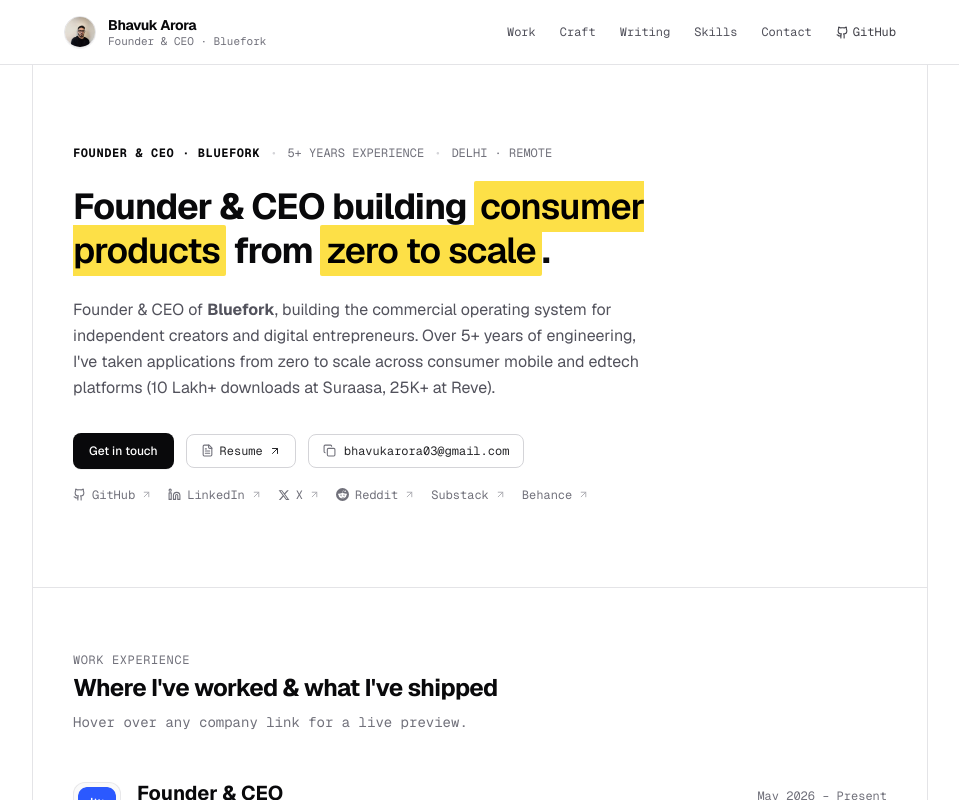
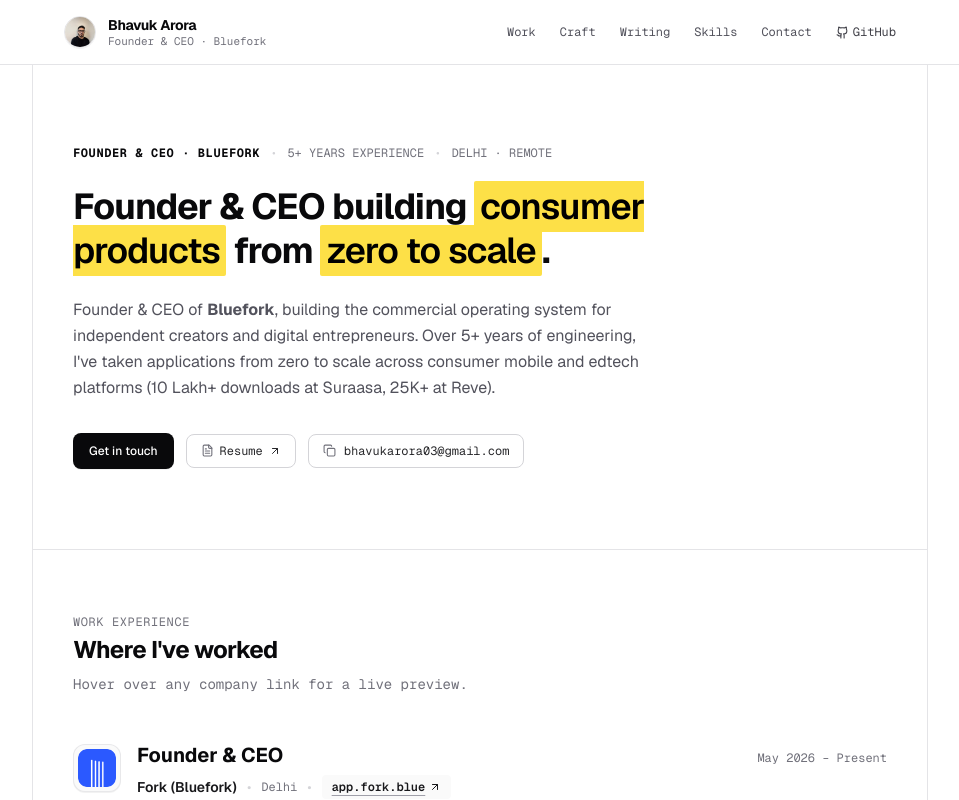
Before and after one commit to bhavukar/bhavuk.website, a Next.js app: page / in a window 1280 px wide. Shown: the top 800 px of the page, without its empty margins (160-1119 px from the left). Built offline with nearby package versions, Linux system fonts and the light colour scheme.

Commit message:
style: clean hero actions to resume and email, remove socials from hero (retained at bottom), simplify experience heading to 'Where I\'ve worked'

```diff
--- a/app/page.tsx
+++ b/app/page.tsx
@@ -427,8 +427,7 @@ export default function Home() {
             </p>
 
             {/* Quick Actions */}
-            <div className="space-y-3 pt-2">
-              <div className="flex flex-wrap items-center gap-2 sm:gap-3">
+            <div className="flex flex-wrap items-center gap-2 sm:gap-3 pt-2">
               <a
                 href="#contact"
                 className="bg-zinc-950 hover:bg-zinc-800 text-white font-medium text-xs px-3.5 sm:px-4 py-2 sm:py-2.5 rounded-lg shadow-2xs transition-all hover:translate-y-[-1px] shrink-0"
@@ -465,74 +464,6 @@ export default function Home() {
                 )}
               </button>
             </div>
-
-              {/* Social profiles row */}
-              <div className="flex flex-wrap items-center gap-x-3.5 sm:gap-x-4 gap-y-1.5 pt-0.5">
-                <a
-                  href="https://github.com/bhavukar"
-                  target="_blank"
-                  rel="noopener noreferrer"
-                  className="text-zinc-500 hover:text-zinc-950 font-mono text-xs py-1 flex items-center gap-1.5 transition-colors shrink-0"
-                >
-                  <Github size={13} />
-                  <span>GitHub</span>
-                  <ArrowUpRight size={11} className="opacity-60" />
-                </a>
-
-                <a
-                  href="https://www.linkedin.com/in/bhavuk-arora-4a7263216/"
-                  target="_blank"
-                  rel="noopener noreferrer"
-                  className="text-zinc-500 hover:text-zinc-950 font-mono text-xs py-1 flex items-center gap-1.5 transition-colors shrink-0"
-                >
-                  <Linkedin size={13} />
-                  <span>LinkedIn</span>
-                  <ArrowUpRight size={11} className="opacity-60" />
-                </a>
-
-                <a
-                  href="https://x.com/bhavukarora03"
-                  target="_blank"
-                  rel="noopener noreferrer"
-                  className="text-zinc-500 hover:text-zinc-950 font-mono text-xs py-1 flex items-center gap-1.5 transition-colors shrink-0"
-                >
-                  <XIcon size={12} />
-                  <span>X</span>
-                  <ArrowUpRight size={11} className="opacity-60" />
-                </a>
-
-                <a
-                  href="https://www.reddit.com/user/bhavuk15"
-                  target="_blank"
-                  rel="noopener noreferrer"
-                  className="text-zinc-500 hover:text-zinc-950 font-mono text-xs py-1 flex items-center gap-1.5 transition-colors shrink-0"
-                >
-                  <RedditIcon size={13} />
-                  <span>Reddit</span>
-                  <ArrowUpRight size={11} className="opacity-60" />
-                </a>
-
-                <a
-                  href="https://bhavuk3.substack.com"
-                  target="_blank"
-                  rel="noopener noreferrer"
-                  className="text-zinc-500 hover:text-zinc-950 font-mono text-xs py-1 flex items-center gap-1.5 transition-colors shrink-0"
-                >
-                  <span>Substack</span>
-                  <ArrowUpRight size={11} className="opacity-60" />
-                </a>
-
-                <a
-                  href="https://www.behance.net/bhavukarora1"
-                  target="_blank"
-                  rel="noopener noreferrer"
-                  className="text-zinc-500 hover:text-zinc-950 font-mono text-xs py-1 flex items-center gap-1.5 transition-colors shrink-0"
-                >
-                  <span>Behance</span>
-                  <ArrowUpRight size={11} className="opacity-60" />
-                </a>
-              </div>
-            </div>
           </div>
         </motion.section>
 
@@ -545,7 +476,7 @@ export default function Home() {
               Work Experience
             </div>
             <h2 className="text-xl sm:text-2xl font-bold tracking-tight text-zinc-950">
-              Where I've worked & what I've shipped
+              Where I've worked
             </h2>
             <p className="text-xs sm:text-sm text-zinc-500 font-mono pt-1">
               <span className="hidden md:inline">Hover over any company link for a live preview.</span>
```
Lines whose indentation alone changed are shown as unchanged.
